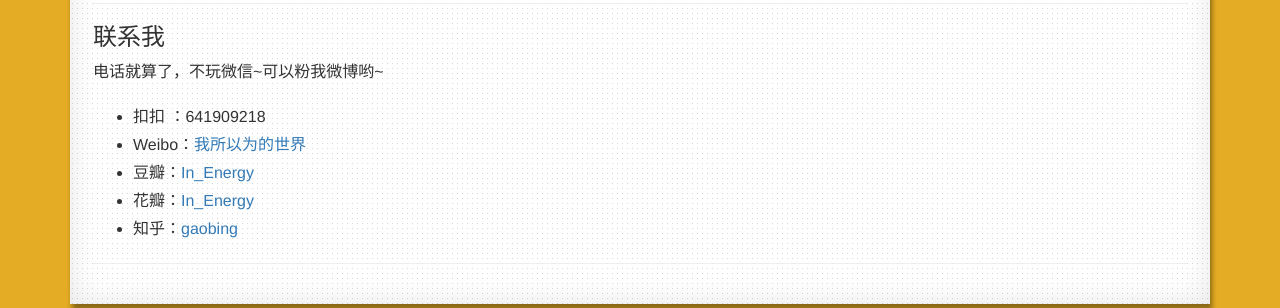
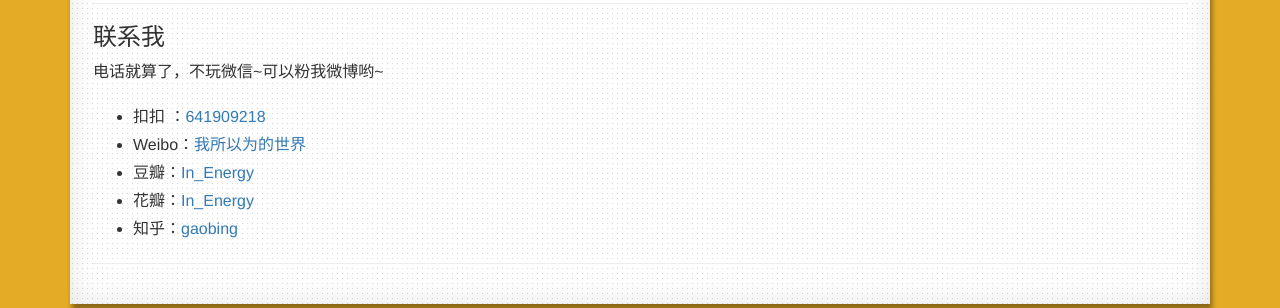
Before and after one commit to momeakl/momeakl.github.io, a Jekyll site: the page built from pages/3about.md, in a window 1280 px wide. Shown: the part 1081-1389 px from the top of the page. Built offline with Jekyll 4.4.1, drawn with Linux system fonts in a browser that asks for light colours; nearby versions of some CDN libraries; some web fonts are replaced; comment, search, counter and statistics services are not loaded; a style sheet for code colours, icons or effects is not loaded; part of the change alters nothing that is shown.

```diff
--- a/pages/3about.md
+++ b/pages/3about.md
@@ -47,7 +47,7 @@ icon: icon-tongue
 ### 联系我
 
 电话就算了，不玩微信~可以粉我微博哟~
-* 扣扣 ：641909218
+* 扣扣 ：[641909218](http://momeakl.github.io)
 * Weibo：[我所以为的世界](http://weibo.com/u/2766023655)
 * 豆瓣：[In_Energy]( http://www.douban.com/people/In_Energy/)
 * 花瓣：[In_Energy](http://huaban.com/momeakl/)
```
